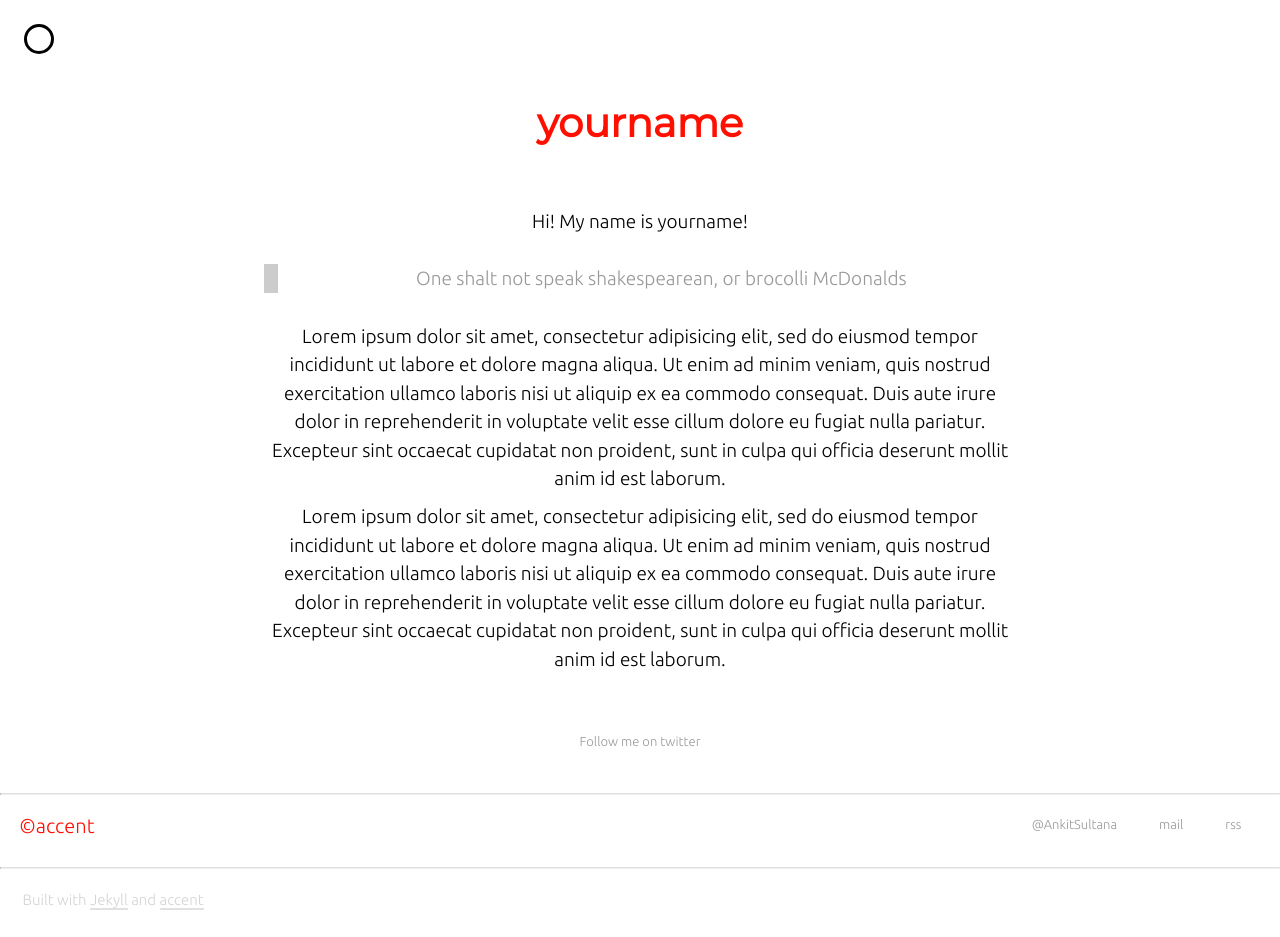
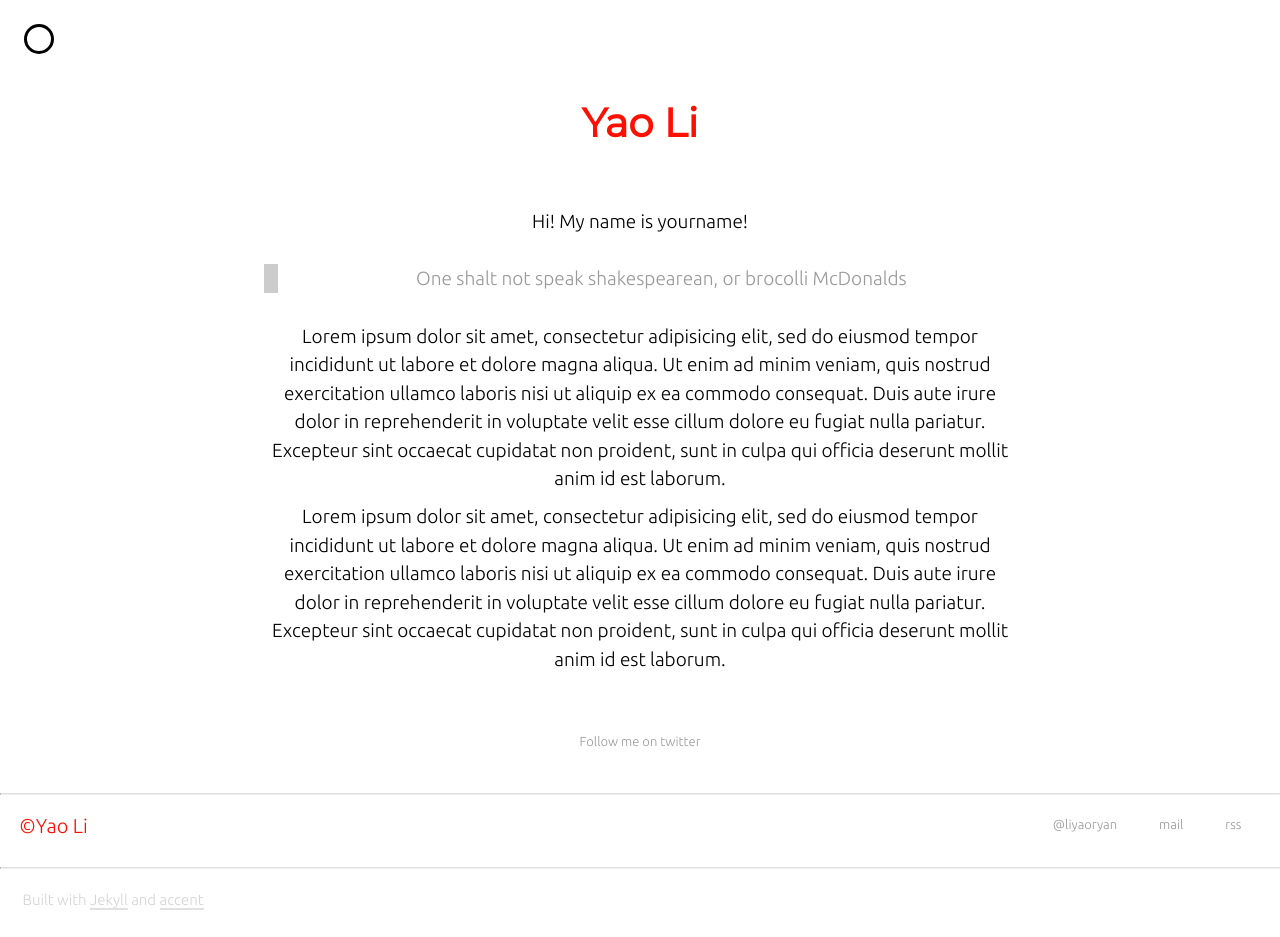
Before and after one commit to RyanLeeLY/RyanLeeLY.github.io, a Jekyll site: the page built from about.markdown, in a window 1280 px wide. Built offline with Jekyll 4.4.1, drawn with Linux system fonts in a browser that asks for light colours; nearby versions of some CDN libraries.

Commit message:
personal info

```diff
--- a/_config.yml
+++ b/_config.yml
@@ -6,28 +6,23 @@ baseurl: "/"
 
 # This will show up at the top of index page
 site_heading: >
-    foo <span class="faded">'s blog</span>
+    Yao <span class="faded">'s blog</span>
 
-email: your@email.com
-author: yourname
+email: liyaoxjtu2013@gmail.com
+author: Yao Li
 # This description will show up in google search results
 # (for index page) etc.
 description: >
-    accent is, as Trump would put it, the best
+    iOS developer, tech blog,
 
 # This will what will show against &copy; in the footer
-copyright: accent
+copyright: Yao Li
 # Toggle your short bio, which will displayed on your index page
 # Just toggle it and run jekyll again to see
 intro: false         # Tip: Remove the span from site_heading if intro is set to true
 # This will be displayed in your intro
 short_bio: >
-    Welcome! This is <span>accent</span>, a mobile friendly theme for Jekyll. The main feature of this
-    theme is that you can change the accent color. Refer the
-    <a class="underline different-highlight" href="http://ankitsultana.com/accent/documentation.html">
-        Documentation
-    </a>
-    to know how.
+    Welcome! I'm a iOS APP developer, living in Shanghai, China.
 
 permalink: /:title.html
 
@@ -43,9 +38,9 @@ about_stub: >
 
 about_footer: true
 
-twitter_username: AnkitSultana
-github_username: yourgithub
-facebook_id: yourusername
+twitter_username: liyaoryan
+github_username: RyanLeeLY
+facebook_id: liyao1021@163.com
 
 favicon: true
 favicon_location: "images/favicon.ico"
```
